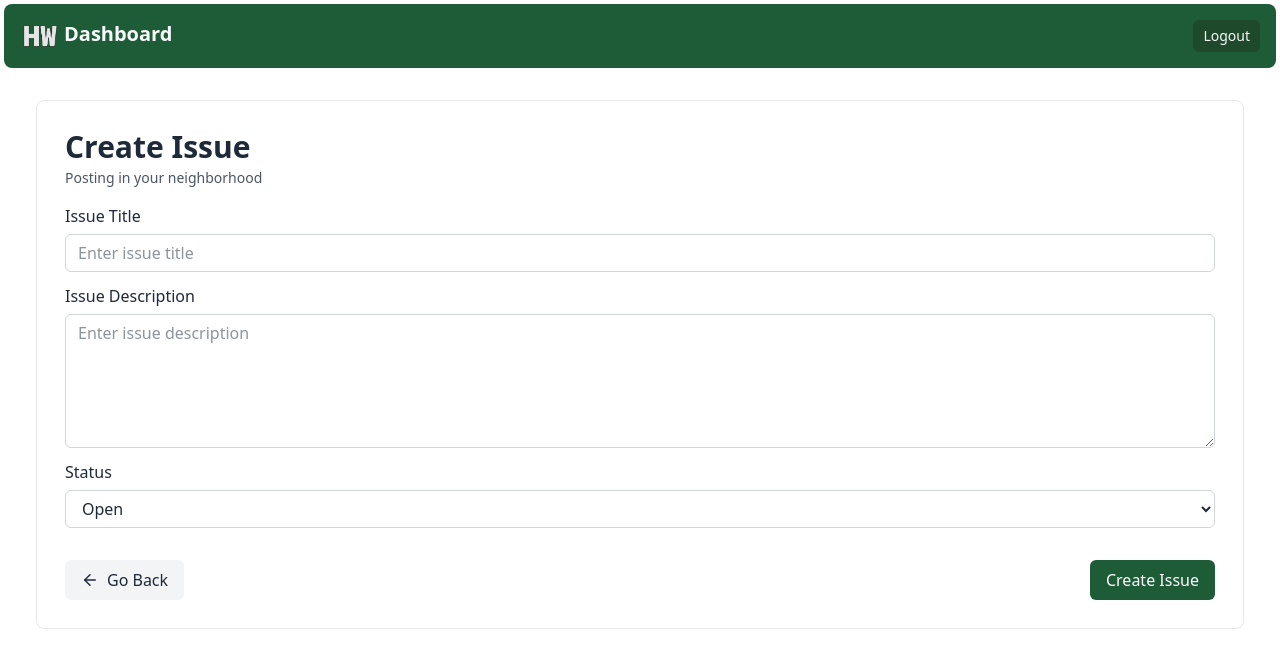
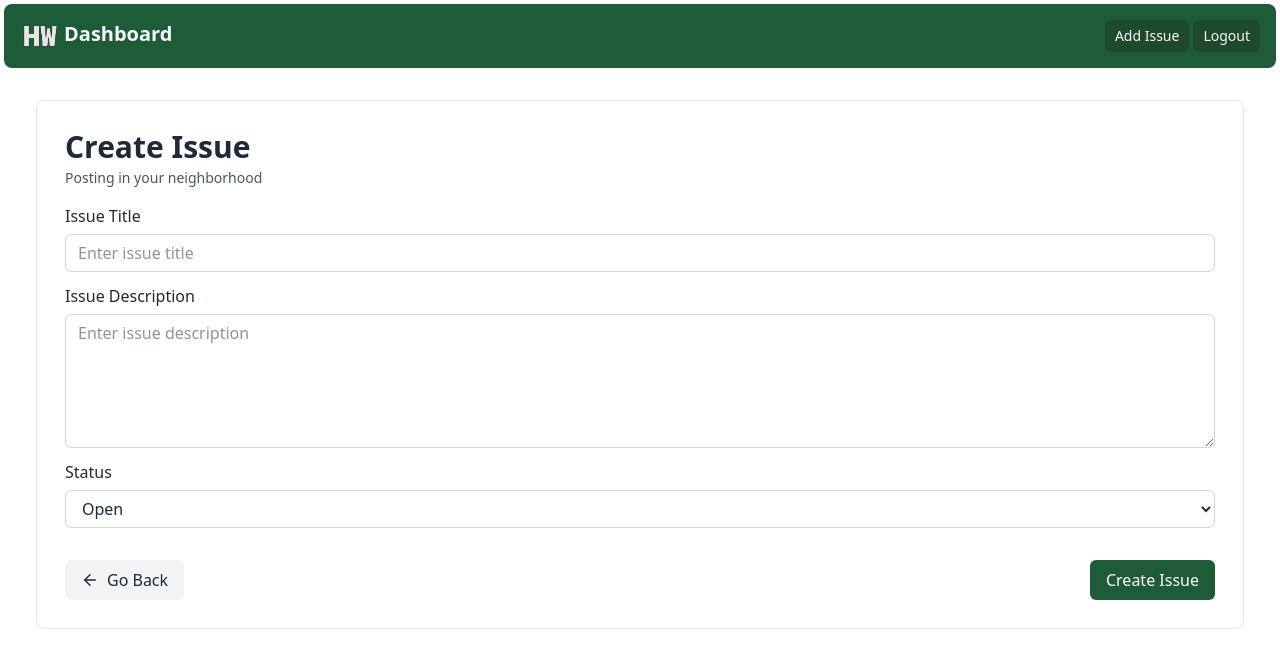
Before and after one commit to usaidyf/hoodwatch, a Next.js app: page /dashboard/create in a window 1280 px wide. Shown: the top 668 px of the page. Built offline with nearby package versions, Linux system fonts and the light colour scheme.

Commit message:
Add "Add issue" link in dashboard

```diff
--- a/app/dashboard/layout.tsx
+++ b/app/dashboard/layout.tsx
@@ -11,7 +11,12 @@ export default function DashboardLayout({ children }: { children: React.ReactNod
                <Image alt='logo' className='w-9 md:w-10' src='/logo-neutral.png' width={1080} height={1080} />
                <h1 className='text-xl font-bold mt-1'>Dashboard</h1>
             </Link>
-            <LogoutButton />
+            <div className="flex items-center gap-1">
+               <Link href='/dashboard/create' className='px-2.5 text-sm bg-primary-hover transition hover:text-red-100 rounded-md cursor-pointer py-1.5'>
+                  Add Issue
+               </Link>
+               <LogoutButton />
+            </div>
          </div>
          <div className="container mx-auto p-3 md:p-5 lg:p-8">
             {children}
```
